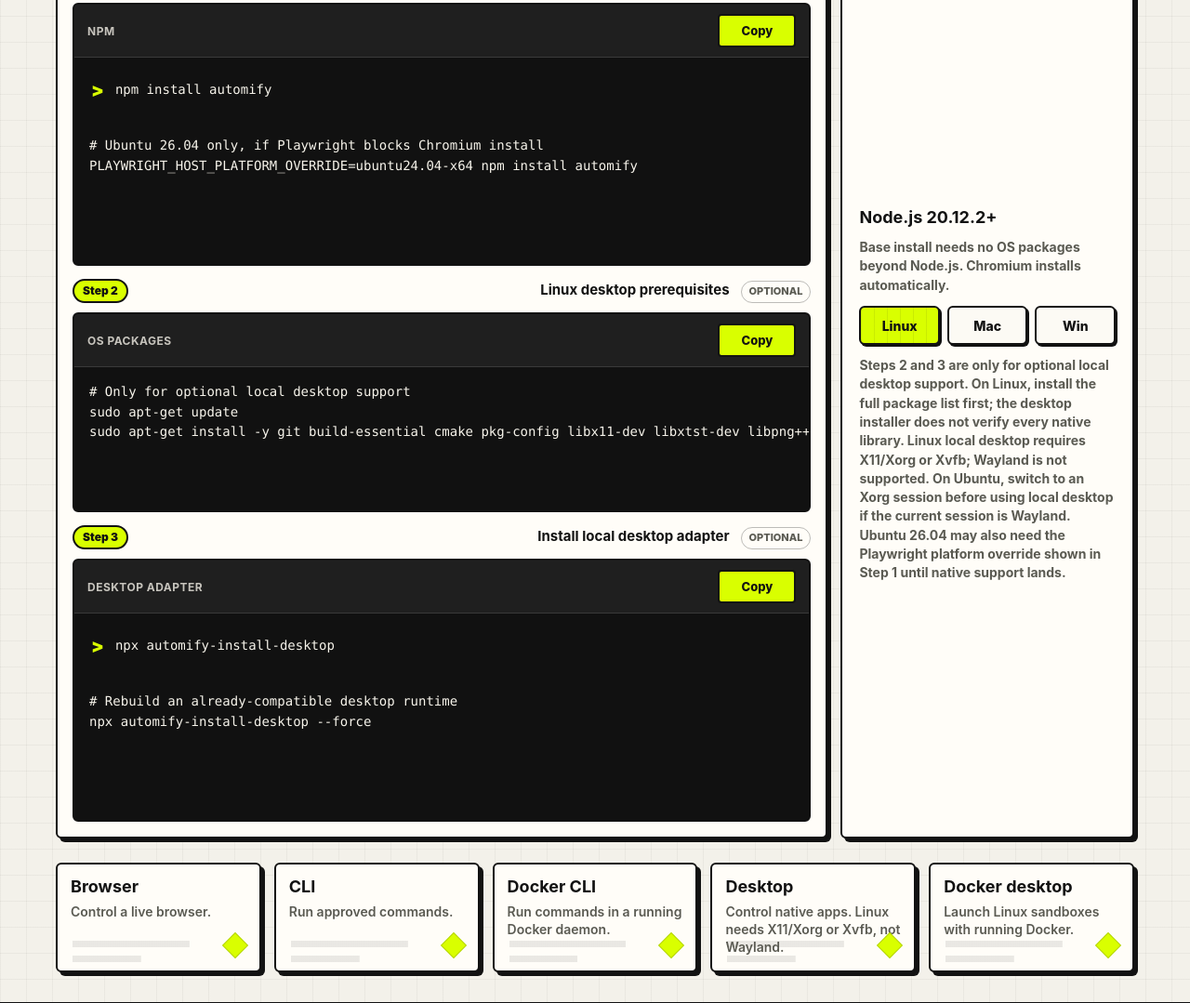
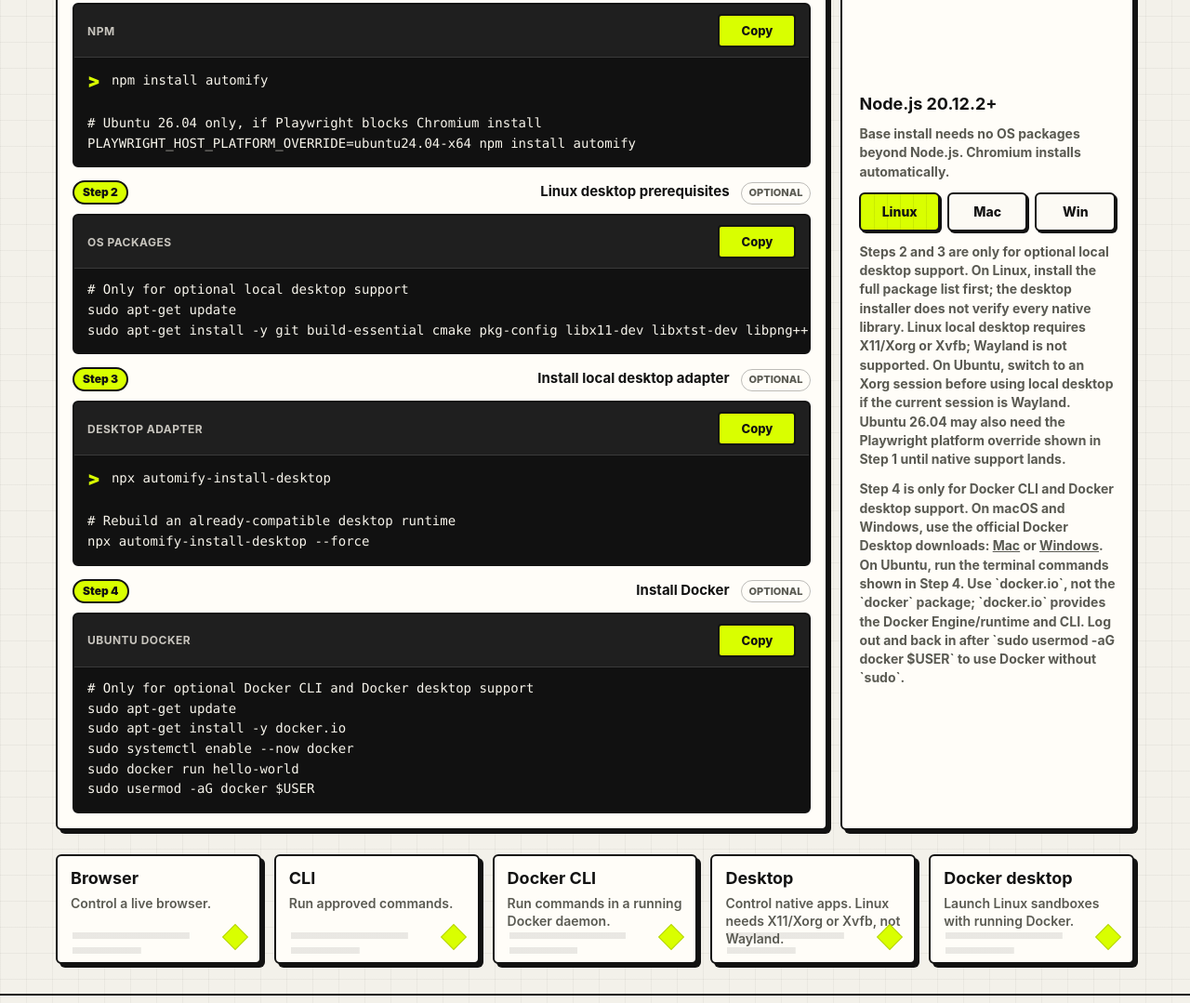
Before and after one commit to aldovincenti/automify, a website with bundled scripts: page docs/index.html in a window 1280 px wide. Shown: the part 767-1846 px from the top of the page at 93% size. Built offline with nearby package versions, Linux system fonts and the light colour scheme.

Commit message:
Add optional Docker setup docs and UI tweaks

```diff
--- a/docs/index.html
+++ b/docs/index.html
@@ -156,6 +156,36 @@ sudo apt-get install -y git build-essential cmake pkg-config libx11-dev libxtst-
 npx automify-install-desktop --force</code></pre>
             </div>
           </div>
+
+          <div class="install-step">
+            <div class="install-step-label">
+              <span>Step 4</span>
+              <strong>Install Docker</strong>
+              <em class="install-step-badge">Optional</em>
+            </div>
+            <div class="install-shell install-shell-multiline">
+              <div class="install-shell-bar">
+                <span>Ubuntu Docker</span>
+                <button
+                  class="copy-button"
+                  type="button"
+                  data-copy='sudo apt-get update
+sudo apt-get install -y docker.io
+sudo systemctl enable --now docker
+sudo docker run hello-world
+sudo usermod -aG docker $USER'
+                >
+                  Copy
+                </button>
+              </div>
+              <pre><code># Only for optional Docker CLI and Docker desktop support
+sudo apt-get update
+sudo apt-get install -y docker.io
+sudo systemctl enable --now docker
+sudo docker run hello-world
+sudo usermod -aG docker $USER</code></pre>
+            </div>
+          </div>
         </div>
 
         <div class="install-os-panel">
@@ -178,6 +208,15 @@ npx automify-install-desktop --force</code></pre>
             Wayland is not supported. On Ubuntu, switch to an Xorg session before using local desktop if the current
             session is Wayland. Ubuntu 26.04 may also need the Playwright platform override shown in Step 1 until native
             support lands.
+          </p>
+          <p>
+            Step 4 is only for Docker CLI and Docker desktop support. On macOS and Windows, use the official Docker
+            Desktop downloads:
+            <a href="https://docs.docker.com/desktop/setup/install/mac-install/">Mac</a> or
+            <a href="https://docs.docker.com/desktop/setup/install/windows-install/">Windows</a>. On Ubuntu, run the
+            terminal commands shown in Step 4. Use `docker.io`, not the `docker` package; `docker.io` provides the Docker
+            Engine/runtime and CLI. Log out and back in after `sudo usermod -aG docker $USER` to use Docker without
+            `sudo`.
           </p>
         </div>
       </div>
--- a/docs/styles.css
+++ b/docs/styles.css
@@ -449,12 +449,12 @@ h1 {
 .install-shell pre {
   border: 0;
   border-radius: 0;
-  min-height: 154px;
-  padding: 16px;
+  min-height: 0;
+  padding: 12px 14px 13px;
   background: #111;
   box-shadow: none;
   font-size: 14px;
-  line-height: 1.55;
+  line-height: 1.45;
 }
 
 .install-os-panel {
@@ -540,8 +540,8 @@ h1 {
   grid-template-columns: auto 1fr;
   gap: 12px;
   align-items: center;
-  padding: 18px 18px 17px;
-  min-height: 68px;
+  padding: 13px 14px 12px;
+  min-height: 48px;
 }
 
 .prompt {
--- a/docs/ui.js
+++ b/docs/ui.js
@@ -224,7 +224,7 @@ const installCommands = {
   linux: {
     title: "Linux desktop prerequisites",
     label: "OS packages",
-    note: "Steps 2 and 3 are only for optional local desktop support. On Linux, install the full package list first; the desktop installer does not verify every native library. Linux local desktop requires X11/Xorg or Xvfb; Wayland is not supported. On Ubuntu, switch to an Xorg session before using local desktop if the current session is Wayland. Ubuntu 26.04 may also need the Playwright platform override shown in Step 1 until native support lands.",
+    note: "Steps 2 and 3 are only for optional local desktop support. On Linux, install the full package list first; the desktop installer does not verify every native library. Linux local desktop requires X11/Xorg or Xvfb; Wayland is not supported. On Ubuntu, switch to an Xorg session before using local desktop if the current session is Wayland. Ubuntu 26.04 may also need the Playwright platform override shown in Step 1 until native support lands. Step 4 is only for Docker CLI and Docker desktop support; after sudo usermod -aG docker $USER, log out and back in to use Docker without sudo.",
     commands: `# Only for optional local desktop support
 sudo apt-get update
 sudo apt-get install -y git build-essential cmake pkg-config libx11-dev libxtst-dev libpng++-dev`
@@ -232,7 +232,7 @@ sudo apt-get install -y git build-essential cmake pkg-config libx11-dev libxtst-
   mac: {
     title: "Mac desktop prerequisites",
     label: "Homebrew + CMake",
-    note: "Steps 2 and 3 are only for optional local desktop support. If Homebrew is not installed, install it first with the command shown in Step 2, then run brew install cmake. macOS may also ask for Accessibility and Screen Recording permissions when local desktop control starts.",
+    note: "Steps 2 and 3 are only for optional local desktop support. If Homebrew is not installed, install it first with the command shown in Step 2, then run brew install cmake. macOS may also ask for Accessibility and Screen Recording permissions when local desktop control starts. Step 4 is only for Docker CLI and Docker desktop support; on macOS, install Docker Desktop from Docker's official website.",
     commands: `# Only for optional local desktop support
 # If Homebrew is not installed, install it first:
 /bin/bash -c "$(curl -fsSL https://raw.githubusercontent.com/Homebrew/install/HEAD/install.sh)"
@@ -243,7 +243,7 @@ brew install cmake`
   win: {
     title: "Windows desktop prerequisites",
     label: "Build tools",
-    note: "Steps 2 and 3 are only for optional local desktop support. Run these from a terminal where CMake and the Visual Studio C++ tools are available on PATH.",
+    note: "Steps 2 and 3 are only for optional local desktop support. Run these from a terminal where CMake and the Visual Studio C++ tools are available on PATH. Step 4 is only for Docker CLI and Docker desktop support; on Windows, install Docker Desktop from Docker's official website.",
     commands: `# Only for optional local desktop support
 winget install --id Microsoft.VisualStudio.2022.BuildTools --exact --override "--passive --add Microsoft.VisualStudio.Workload.VCTools --includeRecommended"
 winget install --id Kitware.CMake --exact --source winget`
```
Also changed, not shown: docs/documentation.html (+25 -2 lines), README.md.
